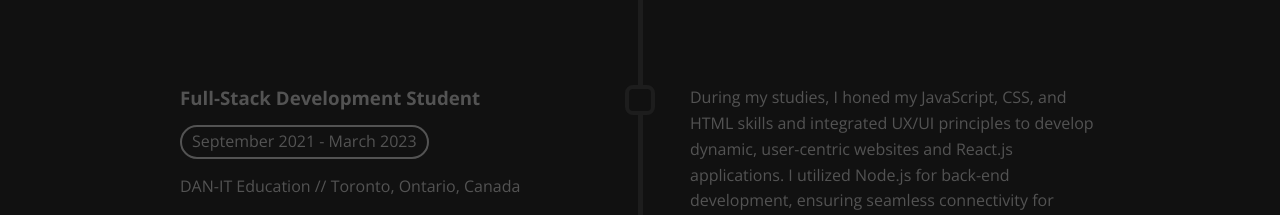
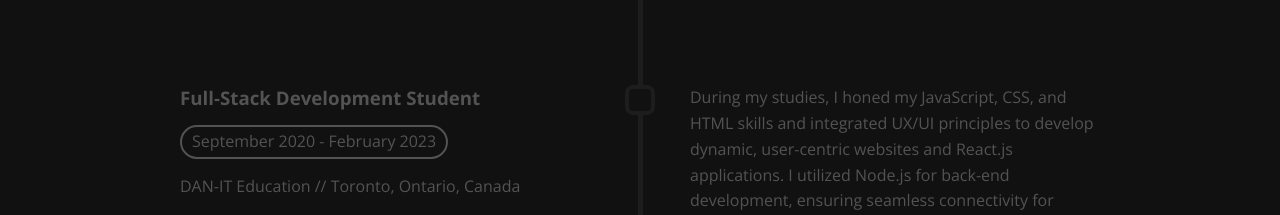
Before and after one commit to mr-nazarii/myweb, a Next.js app: page / in a window 1280 px wide. Shown: the part 4940-5155 px from the top of the page. Built offline with nearby package versions, Linux system fonts and the light colour scheme.

Commit message:
new date

```diff
--- a/experianceData.ts
+++ b/experianceData.ts
@@ -27,8 +27,8 @@ export const getExperianceData = () => [
     company: "DAN-IT Education",
     position: "Full-Stack Development Student",
     employmentPeriod: {
-      start: new Date(2021, 8, 1),
-      end: new Date(2023, 2, 1),
+      start: new Date(2020, 8, 1),
+      end: new Date(2023, 1, 1),
     },
     location: "Toronto, Ontario, Canada",
     responsibilities: [
```
